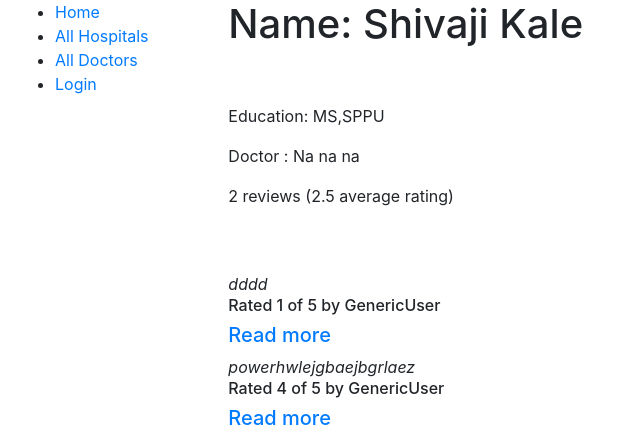
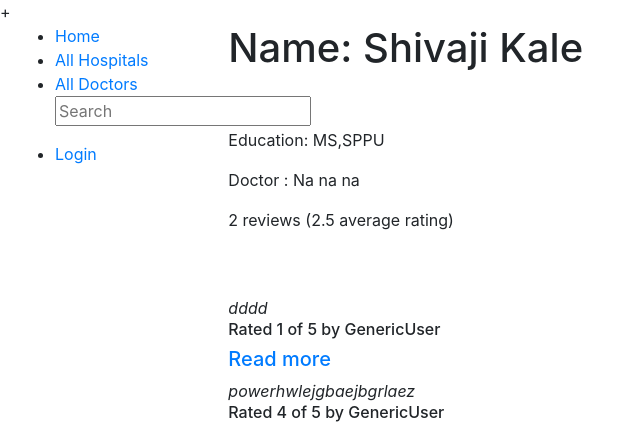
Before and after one commit to programmer-04/HospitalHub, a Django app: page /myhub/doctors/2 in a window 1280 px wide. Shown: the top 429 px of the page, without its empty margins (0-644 px from the left). Run offline with Django 3.2, Linux system fonts and the light colour scheme; data comes from the database, SQL or seed files in the repository; both versions use the stored data as it was after the commit; some libraries are stand-ins or nearby versions.

Commit message:
Search works.

```diff
--- a/HospitalHub/myhub/templates/base_generic.html
+++ b/HospitalHub/myhub/templates/base_generic.html
@@ -1,7 +1,7 @@
-<!DOCTYPE html>
++<!DOCTYPE html>
 <html lang="en">
 <head>
-  {% block title %}<title>Local Library</title>{% endblock %}
+  {% block title %}<title>HospitalHub</title>{% endblock %}
   <meta charset="utf-8">
   <meta name="viewport" content="width=device-width, initial-scale=1">
   <link rel="stylesheet" href="https://stackpath.bootstrapcdn.com/bootstrap/4.1.3/css/bootstrap.min.css" integrity="sha384-MCw98/SFnGE8fJT3GXwEOngsV7Zt27NXFoaoApmYm81iuXoPkFOJwJ8ERdknLPMO" crossorigin="anonymous">
@@ -18,6 +18,9 @@
           <li><a href="{% url 'index' %}">Home</a></li>
           <li><a href="{% url 'hospitals' %}">All Hospitals</a></li>
           <li><a href="{% url 'doctors' %}">All Doctors</a></li>
+          <form name="searchform" method="GET" action="{% url 'search' %}">
+              <input type="text" name="search" placeholder="Search" />
+          </form>
           {% if user.is_authenticated %}
           <li><a href="{% url 'user_review_list' user.username %}">User: {{ user.get_username }}</a></li>
           <li><a href="{% url 'logout'%}?next={{request.path}}">Logout</a></li>
--- a/HospitalHub/myhub/templates/index.html
+++ b/HospitalHub/myhub/templates/index.html
@@ -6,7 +6,7 @@
   <h2>Dynamic content</h2>
   <p>We have the following counts:</p>
   <ul>
-    <li><strong>Hospitals:</strong> {{ num_hospitalss }}</li>
+    <li><strong>Hospitals:</strong> {{ num_hospitals }}</li>
     <li><strong>Doctors:</strong> {{ num_doctors }}</li>
     <!--<li><strong>Copies available:</strong> {{ num_instances_available }}</li>-->
   </ul>
--- a/HospitalHub/myhub/urls.py
+++ b/HospitalHub/myhub/urls.py
@@ -13,6 +13,7 @@ urlpatterns = [
     path('doctors/<int:doctor_id>/add_review', views.add_review, name='add_review'),
     url(r'^review/user/(?P<username>\w+)/$', views.user_review_list, name='user_review_list'),
     url(r'^review/user/$', views.user_review_list, name='user_review_list'),
+    url('search', views.search, name="search")
 ]
 '''urlpatterns += [
     url(r'^doctors/(?P<doctor_id>[0-9]+)/add_review/$', views.add_review, name='add_review'),
--- a/HospitalHub/myhub/views.py
+++ b/HospitalHub/myhub/views.py
@@ -1,3 +1,4 @@
+
 from django.shortcuts import render
 
 # Create your views here.
@@ -81,3 +82,22 @@ def user_review_list(request, username=None):
     latest_review_list = review.objects.filter(user_name=username).order_by('-pub_date')
     context = {'review_list':latest_review_list, 'username':username}
     return render(request, 'myhub/user_review_list.html', context)
+
+from itertools import chain
+from functools import reduce
+import operator
+from django.db.models import Q
+def search(request):
+    if request.method == 'GET': # this will be GET now
+        rawname =  request.GET.get('search') # do some research what it does
+        names = rawname.split()
+        print(names)
+        '''firstnamematch = doctor.objects.filter(first_name__icontains=name for name in names)
+        lastnamematch = doctor.objects.filter(last_name__icontains=name)
+        status=list(chain(firstnamematch, lastnamematch))
+        '''
+        qset1 =  reduce(operator.__or__, [Q(first_name__icontains=name) | Q(last_name__icontains=name) for name in names])
+        status = doctor.objects.filter(qset1).distinct()
+        # doctor.objects.filter(last_name__icontains=name) # filter returns a list so you might consider skip except part
+        return render(request,"myhub/doctor_list.html",{"doctor_list":status})
+    return render(request,"myhub/doctor_list.html",{})
```
Also changed, not shown: HospitalHub/db.sqlite3.
